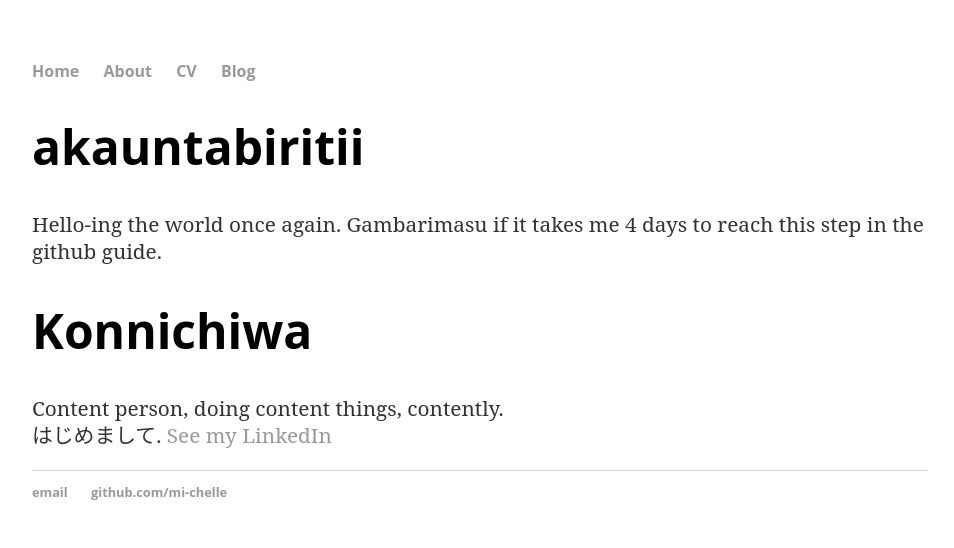
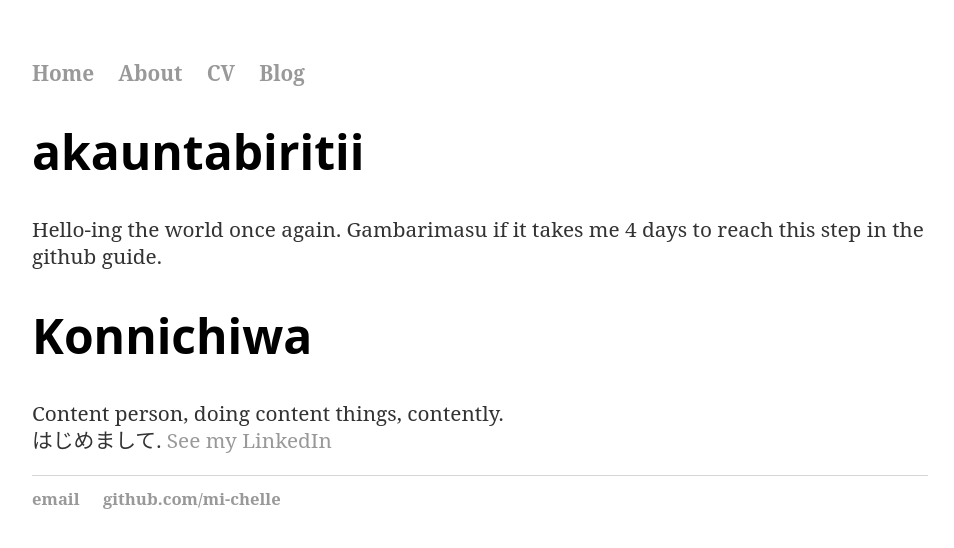
Before and after one commit to mi-chelle/akauntabiritii, a Jekyll site: the page built from README.md, in a window 1280 px wide. Shown: the top 548 px of the page, without its empty margins (160-1114 px from the left). Built offline with Jekyll 4.4.1, drawn with Linux system fonts in a browser that asks for light colours; our own code applies the rules of GitHub Pages for plain Markdown files.

Commit message:
Update main.css

```diff
--- a/css/main.css
+++ b/css/main.css
@@ -49,3 +49,11 @@
     line-height: 1.3em;
     color: #333;
 }
+
+li {
+    margin: 20px auto 40px;
+    font-size: 1.3em;
+    font-family:'Crimson Text', 'Roboto Slab', 'Serif';
+    line-height: 1.3em;
+    color: #333;
+}
```
